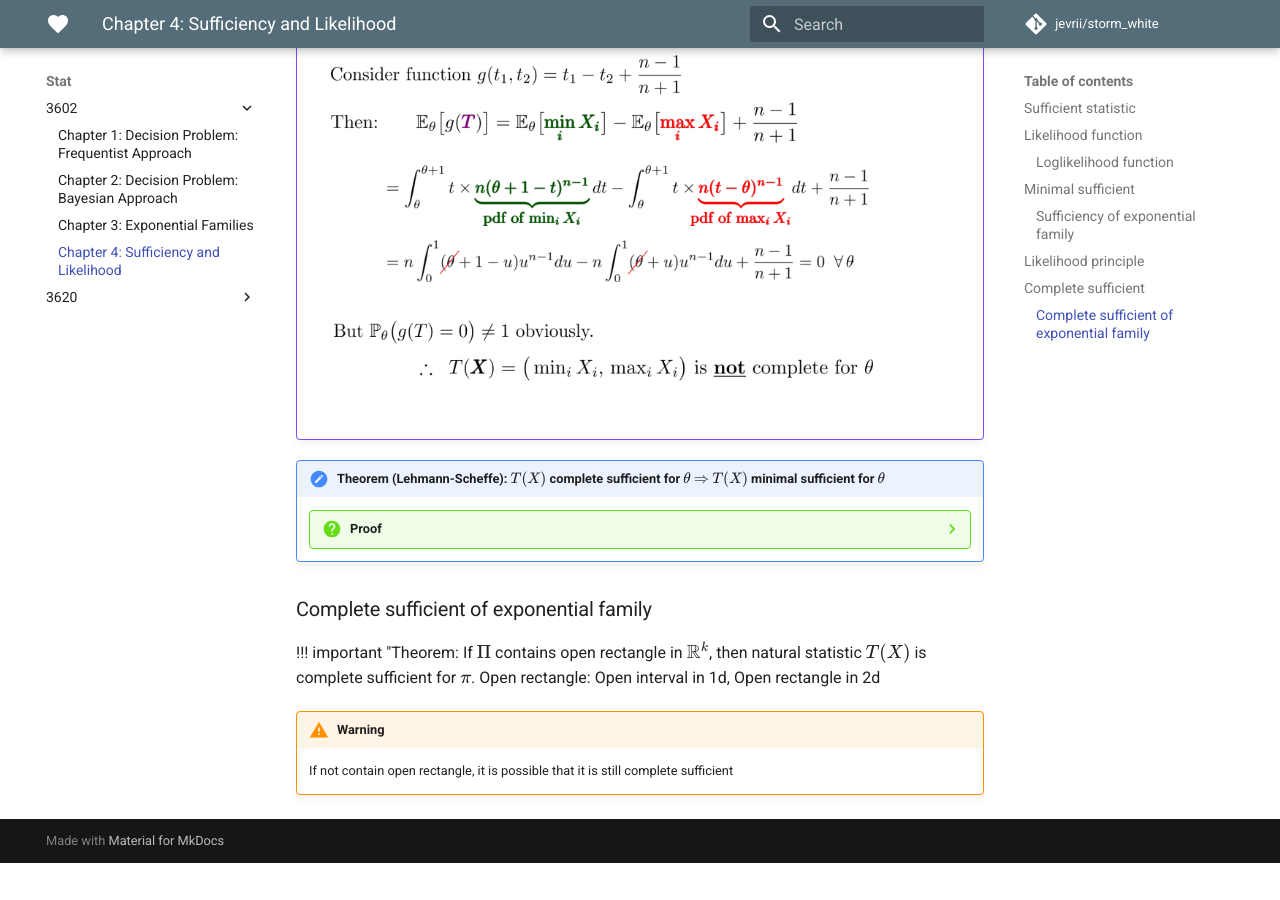
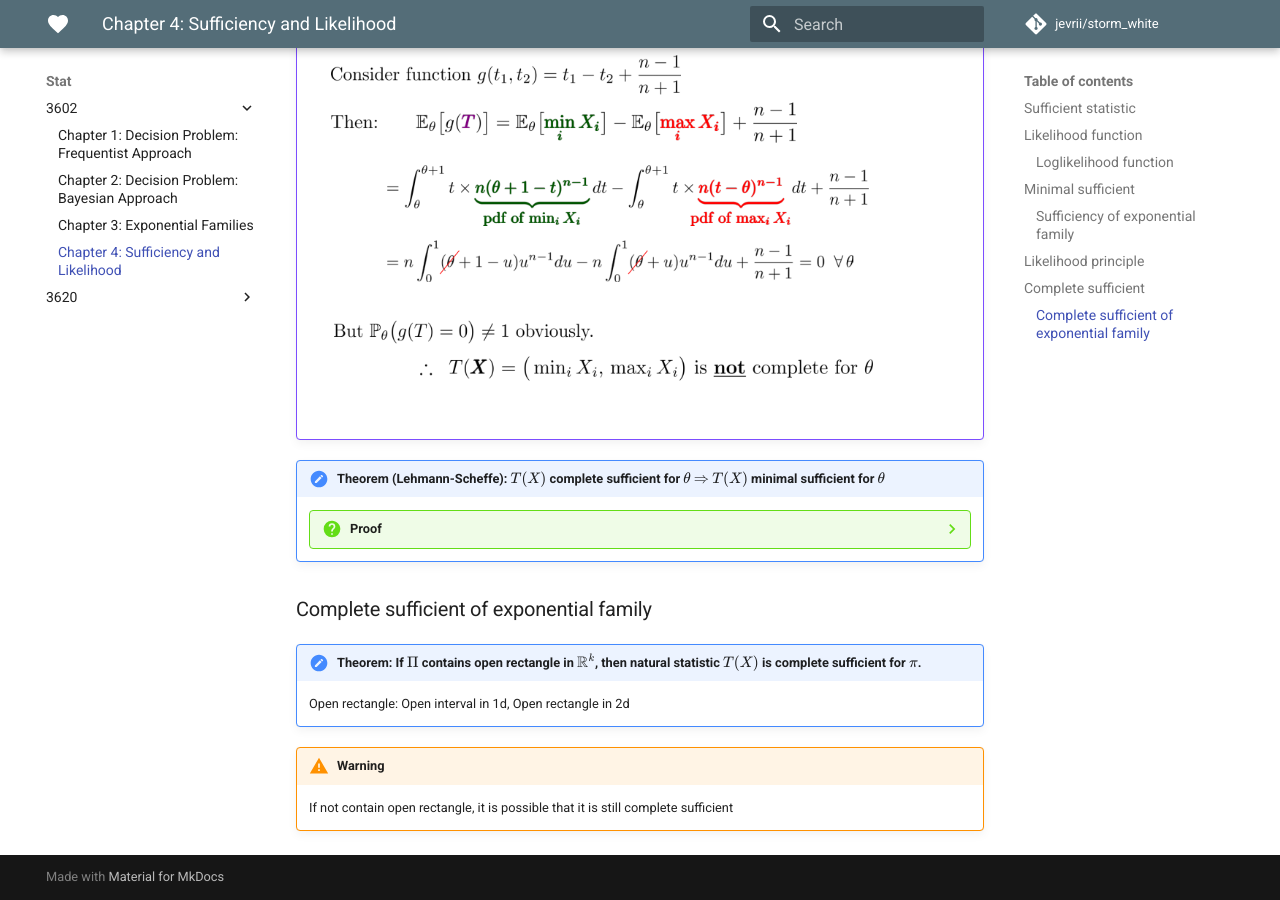
Before and after one commit to jevrii/storm_white, an MkDocs documentation site: the page built from docs/stat/3602/ch4.md, in a window 1280 px wide and 900 px high, scrolled down 5705 px. Built offline with MkDocs 1.6.1 and Material for MkDocs 9.7.7, drawn with Linux system fonts in a browser that asks for light colours; comment, search, counter and statistics services are not loaded; before the commit the page ends 6568 px from its top, so only the background shows below that.

Commit message:
Update ch4.md

```diff
--- a/docs/stat/3602/ch4.md
+++ b/docs/stat/3602/ch4.md
@@ -98,7 +98,7 @@ Definition: $T(X)$ sufficient, $\mathbb{E}_\theta[g(T)] = 0 \forall \theta \Righ
 
 ### Complete sufficient of exponential family
 
-!!! important "Theorem: If $\Pi$ contains open rectangle in $\mathbb{R}^k$, then natural statistic $T(X)$ is complete sufficient for $\pi$.
+!!! important "Theorem: If $\Pi$ contains open rectangle in $\mathbb{R}^k$, then natural statistic $T(X)$ is complete sufficient for $\pi$."
     Open rectangle: Open interval in 1d, Open rectangle in 2d
 
 !!! warning
```
